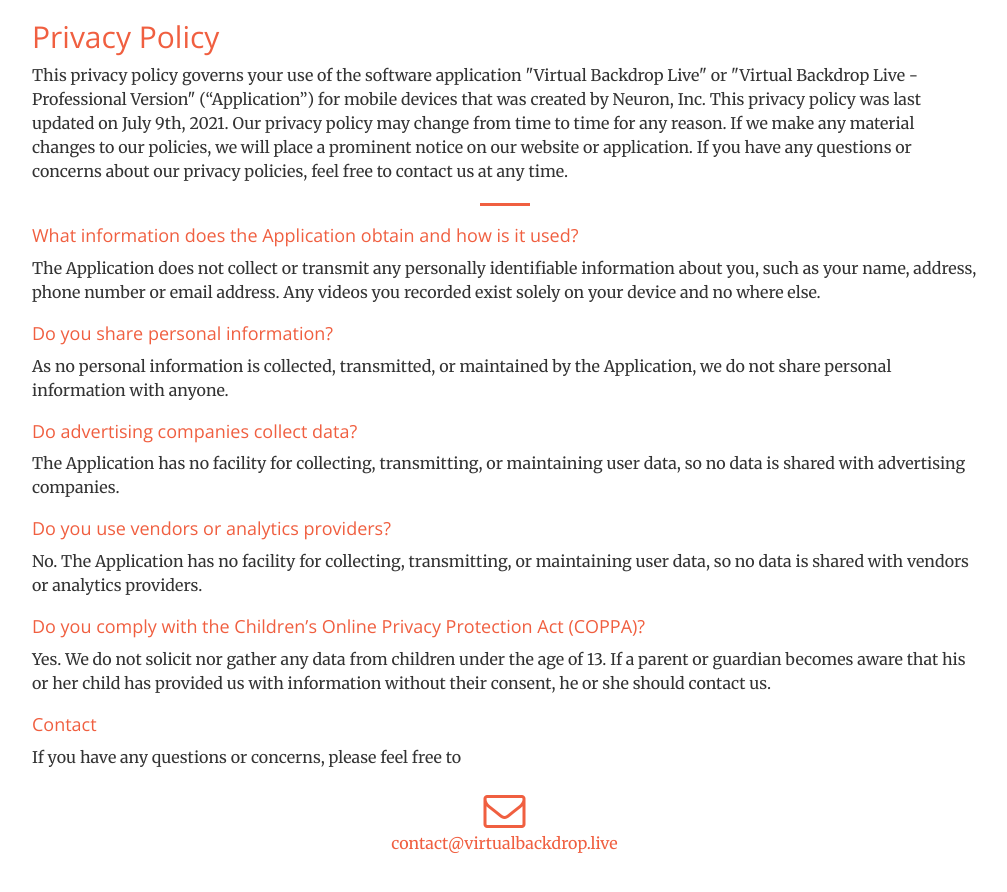
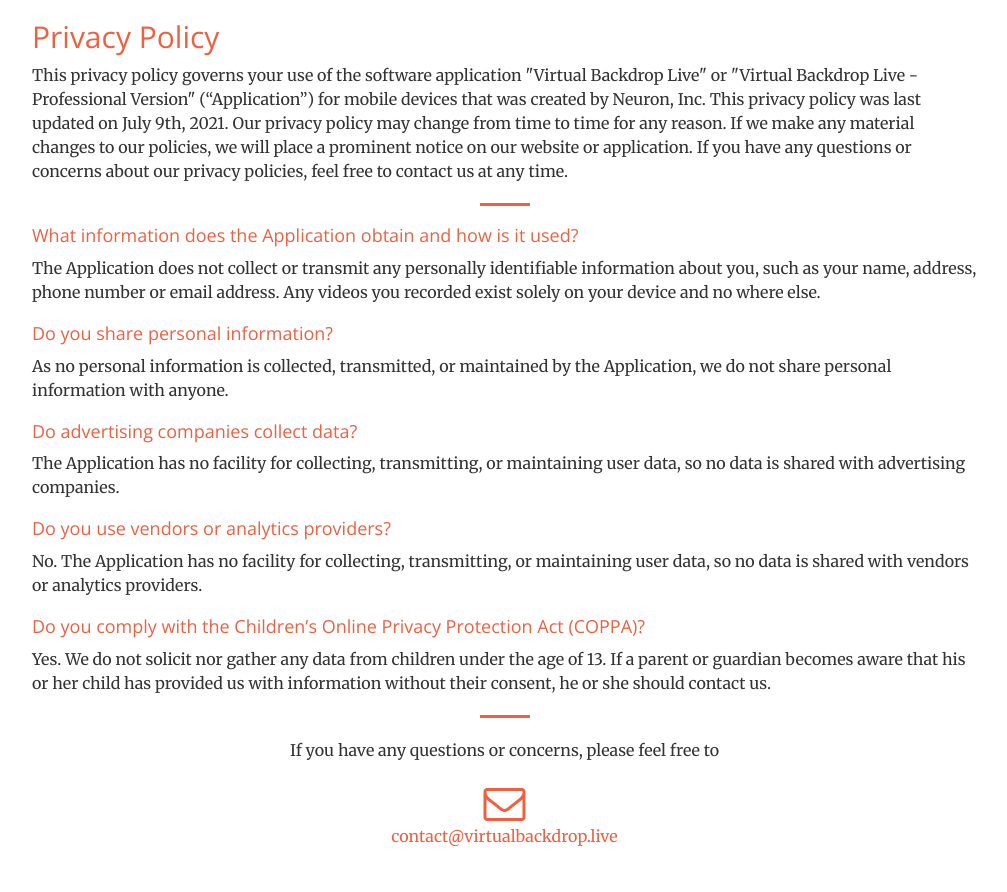
Before and after one commit to ahnghgit/ahnghgit.github.io, a Jekyll site: the page privacy_policy.html, which Jekyll copies as it is, in a window 1280 px wide. Shown: the top 892 px of the page, without its empty margins (38-1045 px from the left). Built offline with Jekyll 4.4.1, drawn with Linux system fonts in a browser that asks for light colours.

Commit message:
privacy_policy contact 줄맞추기.

```diff
--- a/privacy_policy.html
+++ b/privacy_policy.html
@@ -59,10 +59,10 @@
             <h4 class="text-primary">Do you comply with the Children’s Online Privacy Protection Act (COPPA)?</h4>
             <p>Yes. We do not solicit nor gather any data from children under the age of 13. If a parent or guardian becomes aware that his or her child has provided us with information without their consent, he or she should contact us.</p>
 
-            <h4 class="text-primary">Contact</h4>
-            <p>If you have any questions or concerns, please feel free to</p>
+            <hr class="primary">
         </div>
         <div class="col-lg-10 text-center">
+            <p>If you have any questions or concerns, please feel free to</p>
             <a href="mailto:{{ site.email }}">
                 <i class="fa fa-envelope-o fa-3x wow bounceIn" data-wow-delay=".1s"></i>
                 <p>contact@virtualbackdrop.live</p>
```
